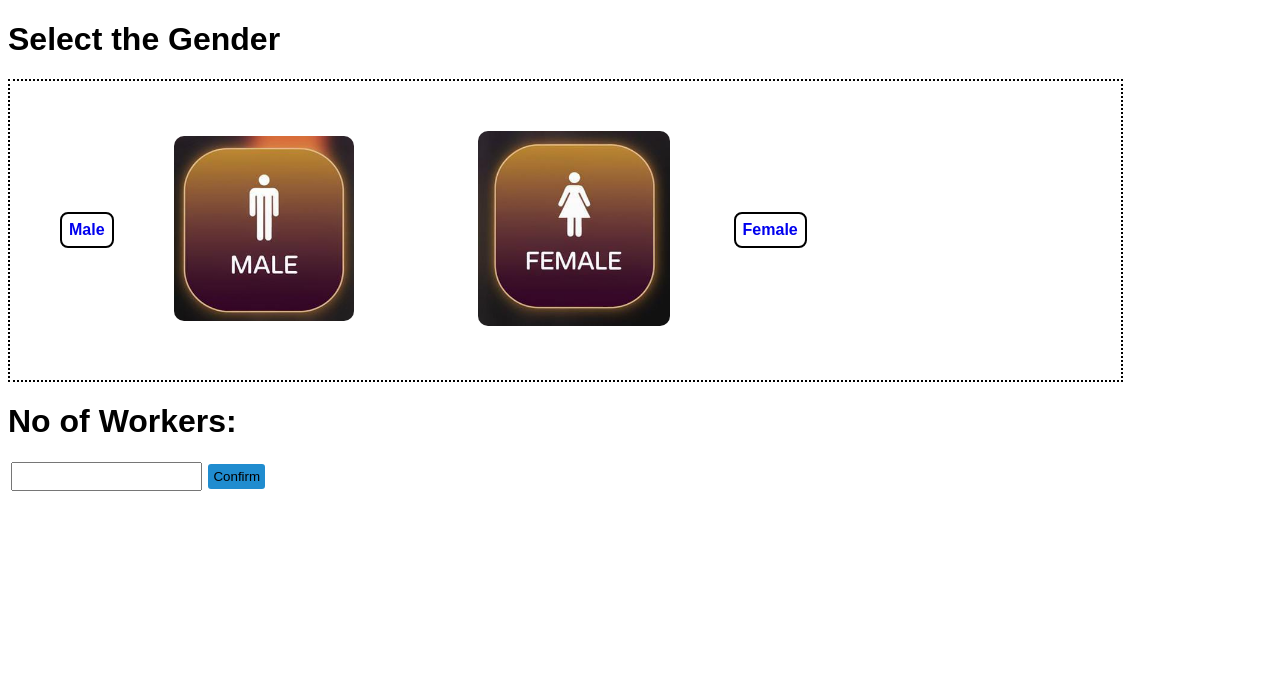
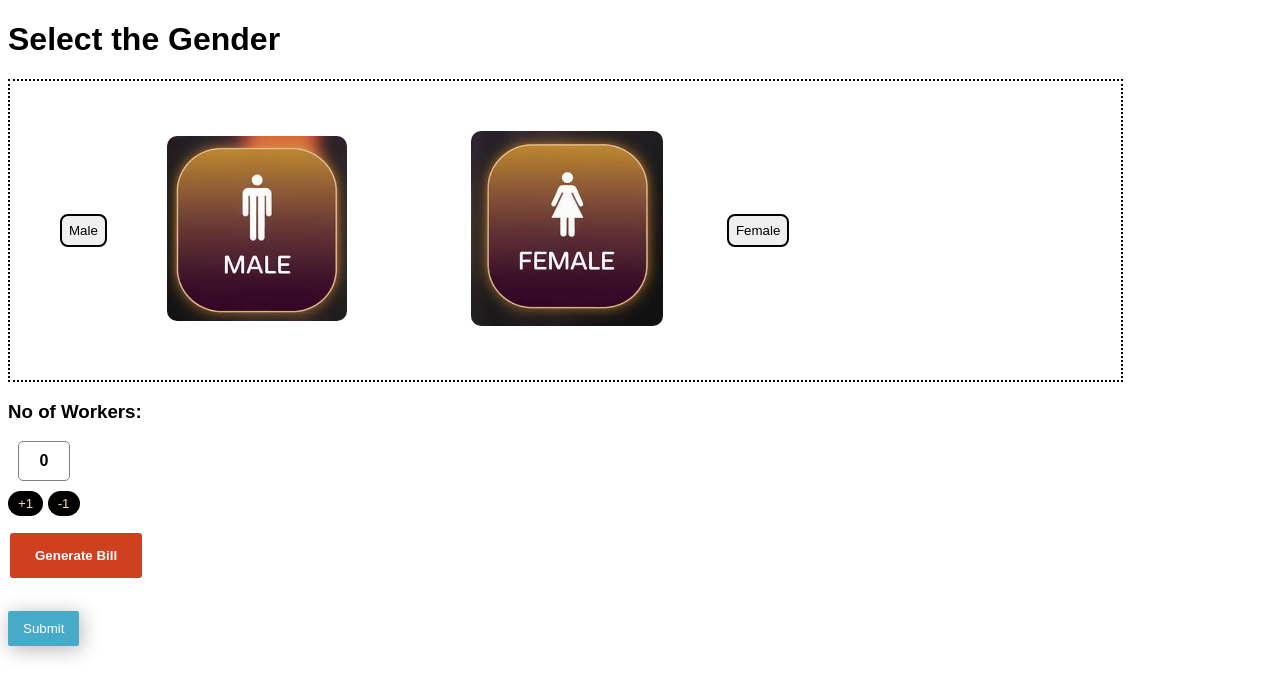
Before and after one commit to aravindpunnyamantula/AgriMachineHub, a plain HTML site: page gender.html in a window 1280 px wide. Shown: the part 102-798 px from the top of the page. Drawn offline with Linux system fonts and the light colour scheme.

Commit message:
Added Billing

```diff
--- a/gender.html
+++ b/gender.html
@@ -34,6 +34,7 @@
             border: solid 2px black;
             border-radius: 8px;
             padding: 7px;
+            cursor: pointer;
         }
         header{
         display: flex;
@@ -61,17 +62,52 @@
         margin-left: 3px;
 
       }
-      .count button{
-        padding: 5px 5px;
-        background-color: rgb(32, 140, 207);
+      .count .submit{
+        padding: 15px 25px;
+        background-color: rgb(207, 64, 32);
         border: solid 2px white;
         border-radius: 5px;
         cursor: pointer;
+        font-weight: bold;
+        color: white;
+        display: block;
+        margin-top: 15px;
       }
       #a:active{
         background-color: rgb(38, 218, 38);
         color: white;
         font-family: 'Gill Sans', 'Gill Sans MT', Calibri, 'Trebuchet MS', sans-serif;
+      }
+      .display{
+        border: 1px solid grey;
+        border-radius: 5px;
+        color: black;
+        padding: 10px 15px;
+        margin: 10px;
+        width: 20px;
+        text-align: center;
+      }
+      .btn{
+        background-color: black;
+        color: wheat;
+        padding: 5px 10px;
+        margin: right 18px;
+        border: none;
+        border-radius: 25px;
+        cursor: pointer;
+
+
+      }
+      .confirm{
+        padding: 10px 15px;
+        margin: 15px;
+        margin-left: 0px;
+        cursor: pointer;
+        background-color: rgb(70, 170, 201);
+        border: none;
+        color: white;
+        border-radius: 2px;
+        box-shadow: 2px 3px 20px rgb(183, 179, 179);
       }
 
     </style>
@@ -82,18 +118,40 @@
         </header>
     <h1>Select the Gender</h1>
     <div class="gender">
-        <a href="#" id="a">Male</a>
+        <button  id="a" class="male" onclick="gender = 'Male';  document.querySelector('.workers').innerHTML = `Select no of ${gender} workers:`">Male</button>
         <a href="#" id="male"><img src="images/male.jpg" alt="Male"></a>
         <a href="#" id="Female"><img src="images/female.jpg" alt="female"></a>
-        <a href="#" id="a">Female</a>
+        <button  id="a" class="female" onclick="gender = 'Female';  document.querySelector('.workers').innerHTML = `Select no of ${gender} workers:`">Female</button>
     </div>
     <div class="count">
-        <h1>No of Workers:</h1>
-        <form action="Supervisor.html">
-        <input type="number" name="count" id="count" required>
-        <button type="submit" >Confirm</button>
-    </form>
+        <h3 class="workers">No of Workers:</h3>
+        <p class="display">0</p>
+        <button class="btn" onclick="count+=1; counter();">+1</button>
+        <button class="btn" onclick="count-=1; counter();">-1</button>
+        <button type="submit" class="submit" onclick=" billCheck();">Generate Bill</button>
+        <p class="receipt"></p>
+        <a href="Supervisor.html"><button class="confirm">Submit</button></a>
     </div>
+    <script>
+       let count = 0;
+       let gender = '';
+       function counter(){
+        if(count >=0 && count<=10){
+        document.querySelector('.display').innerHTML = count;
+        }else{
+          alert("Sorry Ensure that Select Workers Between 1 to 10 Only");
+        }
+       }
+       function billCheck(){
+               if(count == 0 || count<0 || count>10){
+                alert('Please Ensure That Workers in the Range 1-10.');
+               }
+               else if(count > 0 && count<10){
+                alert(`Your Bill is: ${count*500}`);
+                document.querySelector('.receipt').innerHTML = `Your Bill: $${count*500}`;
+               }
+       }
+    </script>
 
 </body>
 </html>
```
